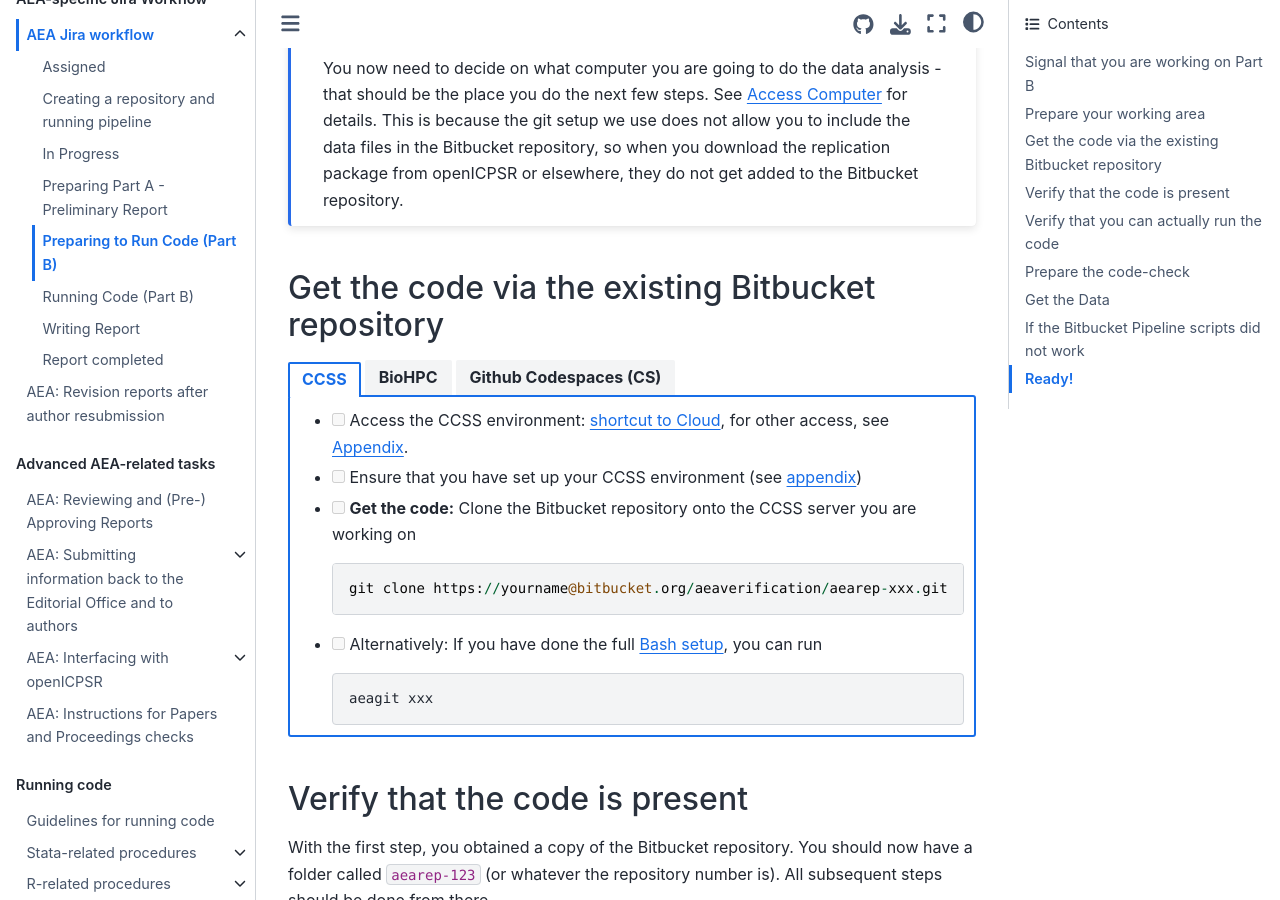
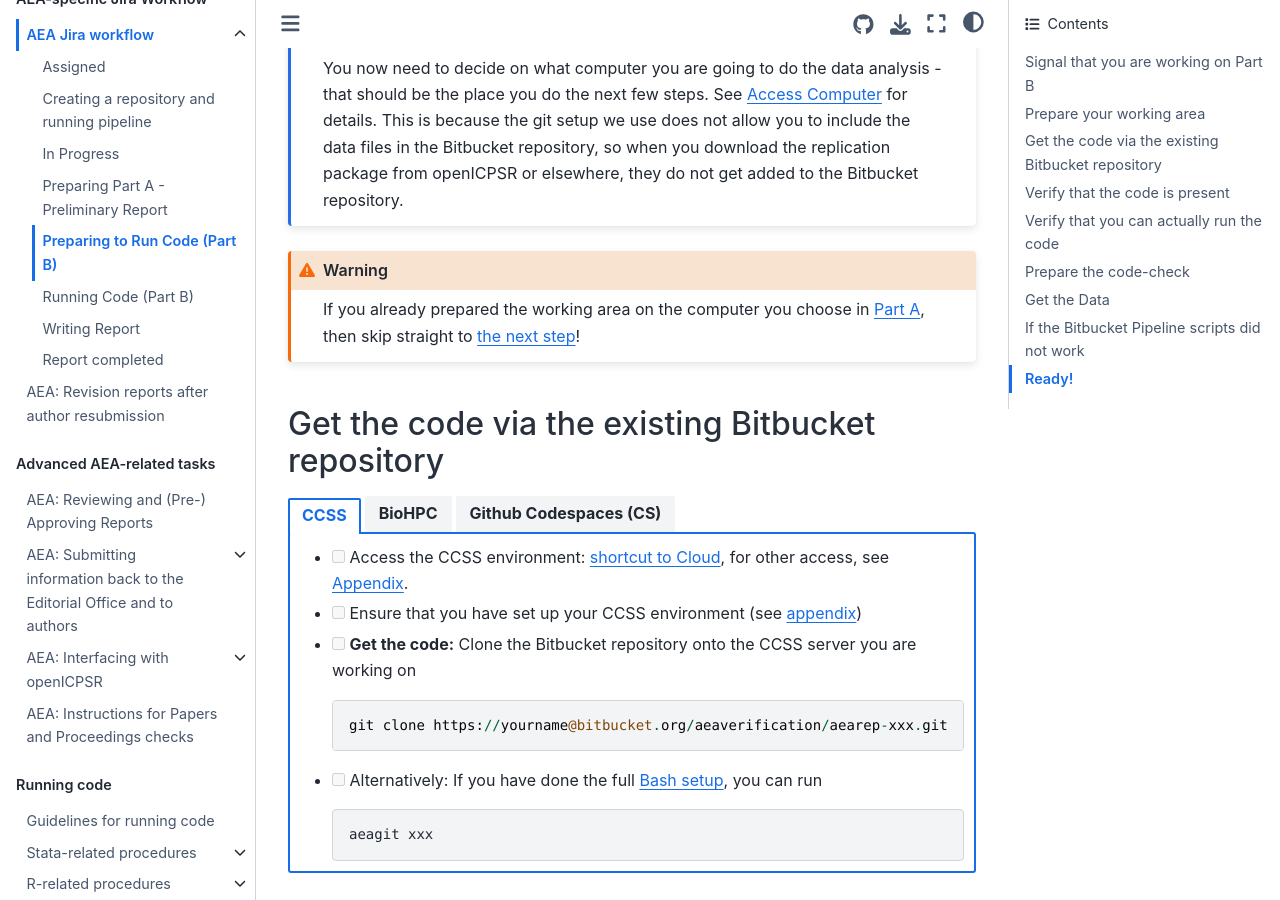
Before and after one commit to labordynamicsinstitute/ldilab-manual, a Jupyter Book: the page built from 11-05-preparing-to-run-code.md, in a window 1280 px wide and 900 px high, scrolled down 801 px. Built offline with Jupyter Book 1.0.4 settings and Sphinx 7.4.7 and the Sphinx Book theme 1.1.4, drawn with Linux system fonts in a browser that asks for light colours.

Commit message:
Update 11-05-preparing-to-run-code.md

````diff
--- a/11-05-preparing-to-run-code.md
+++ b/11-05-preparing-to-run-code.md
@@ -11,13 +11,19 @@
 (Manual1)=
 ## Prepare your working area
 
-
 Before we can verify code, data, and documentation, we need to  first get the code, then the data into your "working area". Let's start with the **code**.
 
 ```{note}
 You now need to decide on what computer you are going to do the data analysis - that should be the place you do the next few steps. See [Access Computer](Access_to_computers) for details.
 This is because the git setup we use does not allow you to include the data files in the Bitbucket repository, so when you download the replication package from openICPSR or elsewhere, they do not get added to the Bitbucket repository.
 ```
+
+
+```{warning}
+If you already prepared the working area on the computer you choose in [Part A](parta), then skip straight to [the next step](partb-verify)!
+```
+
+
 (get-the-code)=
 ## Get the code via the existing Bitbucket repository
 
````
Also changed, not shown: other parts of 11-05-preparing-to-run-code.md (+1 -0 lines).
